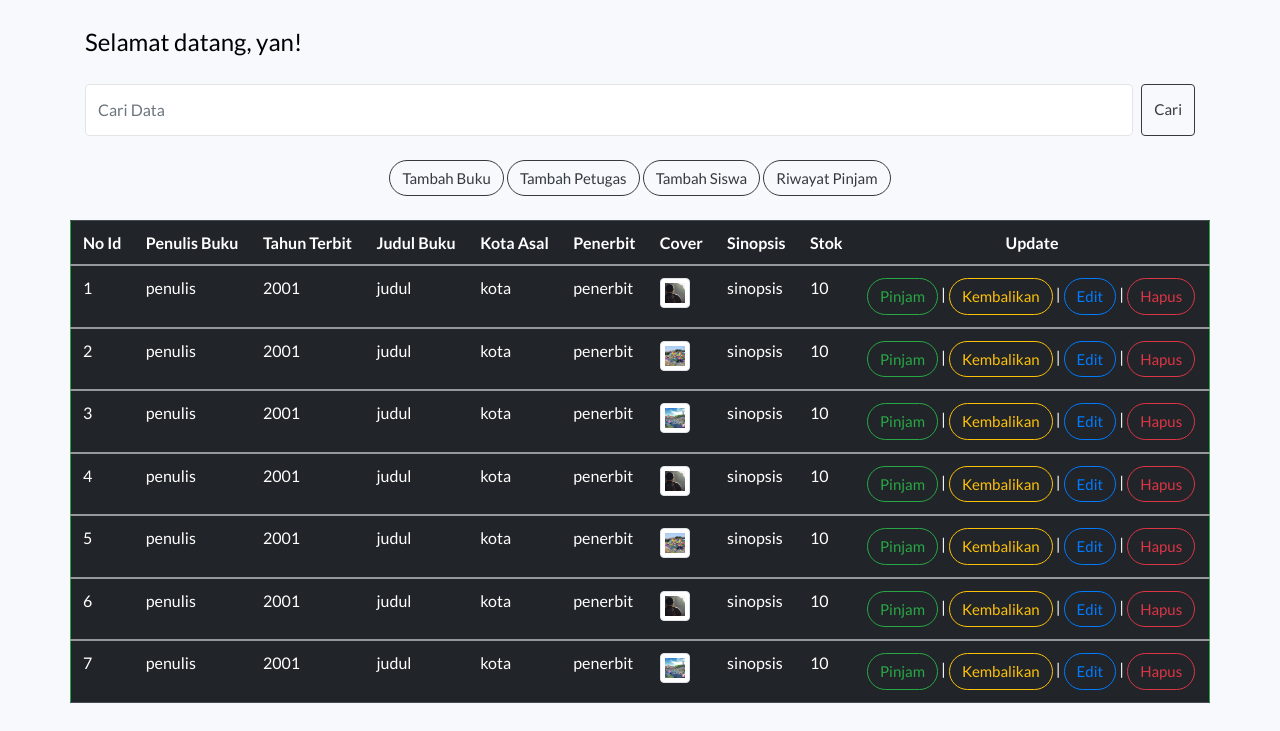
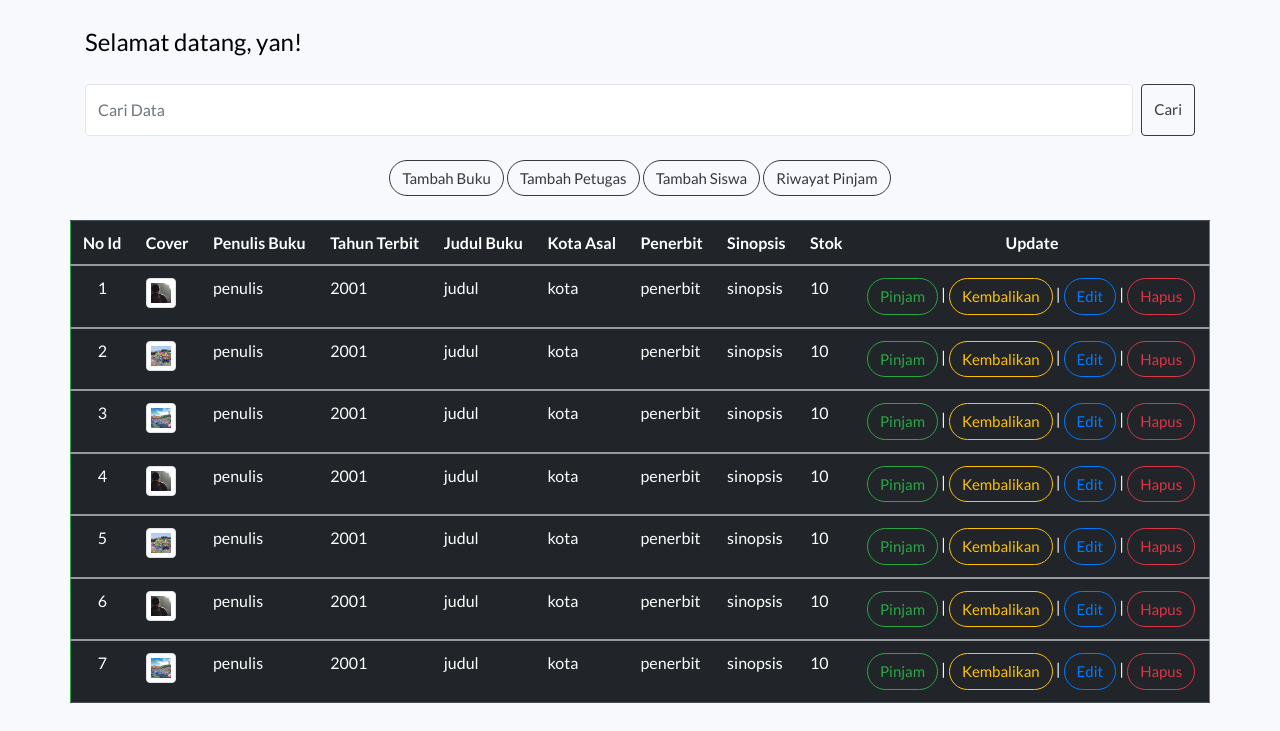
Before and after one commit to handimanny/kelompok13, a PHP site: page /halaman.php in a window 1280 px wide. Shown: the part 69-800 px from the top of the page. Run offline with PHP 8.4, Linux system fonts and the light colour scheme; a user stored in the database is signed in; data comes from the database, SQL or seed files in the repository.

Commit message:
class text center

```diff
--- a/halaman.php
+++ b/halaman.php
@@ -83,12 +83,12 @@ if(isset($_GET['cari'])){
 <tbody>
     <tr>
         <th>No Id</th>
+        <th>Cover</th>
         <th>Penulis Buku</th>
         <th>Tahun Terbit</th>
         <th>Judul Buku</th>
         <th>Kota Asal</th>
         <th>Penerbit</th>
-        <th>Cover</th>
         <th>Sinopsis</th>
         <th>Stok</th>
         <th class="text-center" >Update</th>
@@ -108,15 +108,15 @@ if(isset($_GET['cari'])){
       ?>
         <tbody>
         <tr>
-            <td><?= $no ?></td>
+            <td class="text-center"><?= $no ?></td>
+            <td>
+              <img src="foto/<?= $data['6']?>" width="30px" class="img-thumbnail" alt="">
+            </td>
             <td><?= $data['1']?></td>
             <td><?= $data['2']?></td>
             <td><?= $data['3']?></td>
             <td><?= $data['4']?></td>
             <td><?= $data['5']?></td>
-            <td>
-              <img src="foto/<?= $data['6']?>" width="30px" class="img-thumbnail" alt="">
-            </td>
             <td><?= $data['7']?></td>
             <td><?= $data['8']?></td>
             <td colspan="2">
```
